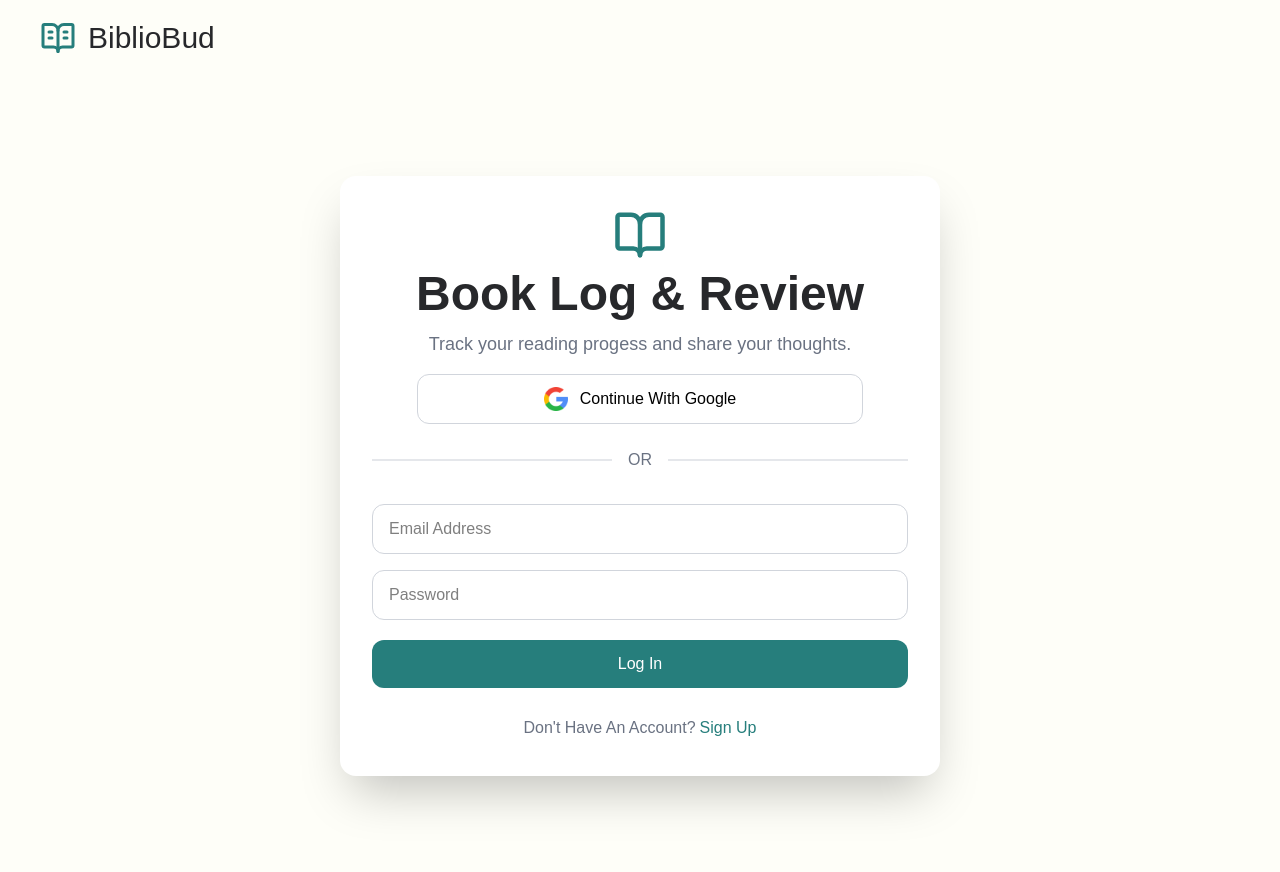
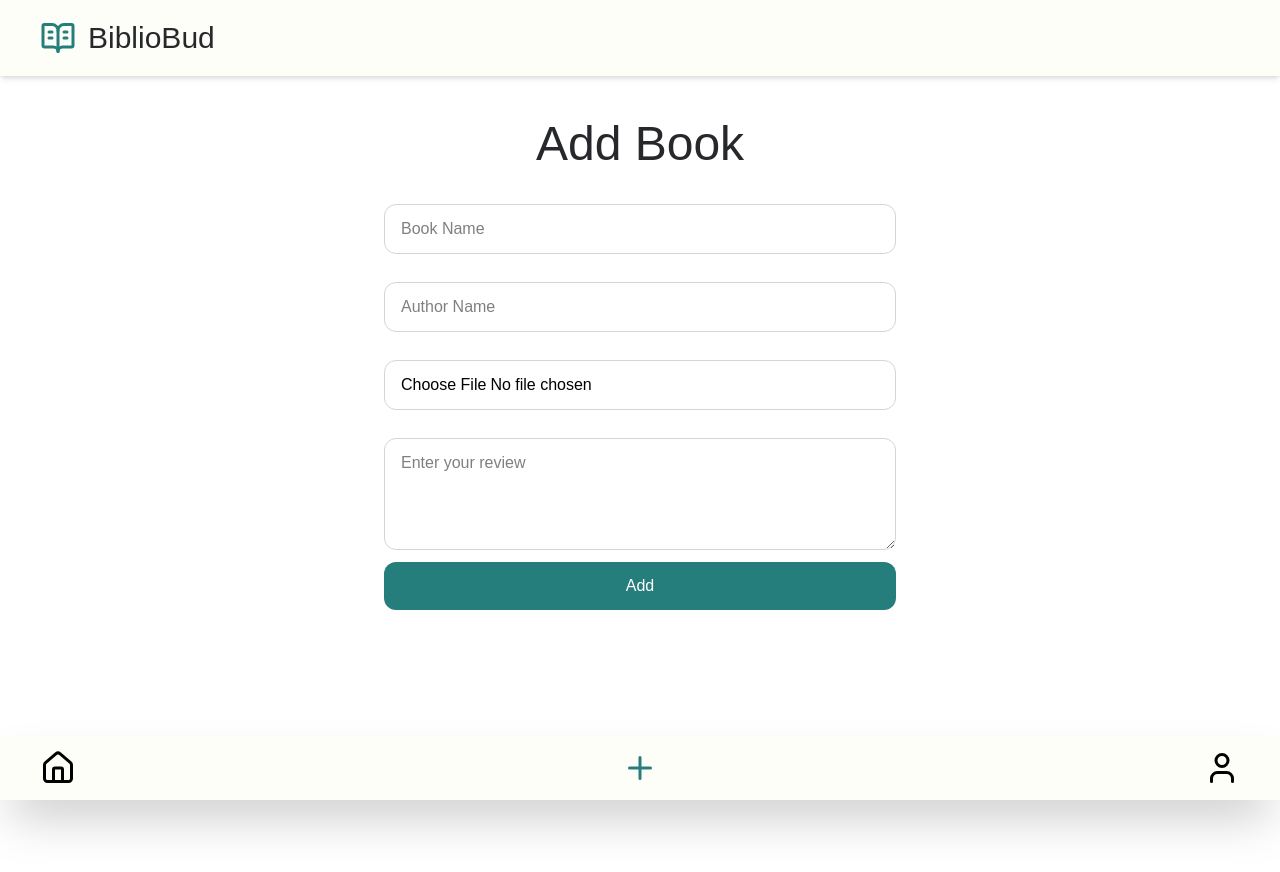
Before and after one commit to MaestroOG/book-tracker, a React (Vite) app: page /add-book in a window 1280 px wide. Before the commit this address led to /login. Shown: the top 872 px of the page. After the commit the page ends 800 px from the top, so only its background shows below. Built offline with nearby package versions, Linux system fonts and the light colour scheme; no server answers; sample sign-in values are in the browser's storage.

Commit message:
intialize firestore and persist sessions

```diff
--- a/src/context/Firebase.jsx
+++ b/src/context/Firebase.jsx
@@ -19,10 +19,12 @@ const googleProvider = new GoogleAuthProvider()
 const FirebaseProvider = ({ children }) => {
 
     const [user, setUser] = useState(null);
+    const [loading, setLoading] = useState(true)
 
     useEffect(() => {
         const unsubscribe = onAuthStateChanged(auth, (user) => {
             setUser(user || null);
+            setLoading(false)
         })
 
         return () => unsubscribe()
@@ -48,7 +50,7 @@ const FirebaseProvider = ({ children }) => {
     }
     return (
         <FirebaseContext.Provider value={{ signUpWithEmailPass, user, signInWithEmailPass, signOut, signUpWithGoogle }}>
-            {children}
+            {loading ? <div className="h-screen w-full flex items-center justify-center">Loading...</div> : children}
         </FirebaseContext.Provider>
     )
 }
--- a/src/pages/AddBook.jsx
+++ b/src/pages/AddBook.jsx
@@ -4,17 +4,22 @@ import Input from '../components/Input'
 const AddBook = () => {
     const [bookName, setBookName] = useState("")
     const [authorName, setAuthorName] = useState("")
+    const [review, setReview] = useState("")
+
+    const handleSubmit = (e) => {
+        e.preventDefault();
+    }
     return (
         <>
             <main className='section-padding my-6'>
                 <h1 className='text-center font-medium'>
                     Add Book
                 </h1>
-                <form className='max-w-lg mx-auto flex flex-col space-y-3 mt-5'>
+                <form onSubmit={(e) => handleSubmit(e)} className='max-w-lg mx-auto flex flex-col space-y-3 mt-5'>
                     <Input type={'text'} placeholder={'Book Name'} className={'w-full'} required={true} value={bookName} setValue={setBookName} />
                     <Input type={'text'} placeholder={'Author Name'} className={'w-full'} required={true} value={authorName} setValue={setAuthorName} />
                     <input type="file" className='w-full placeholder:text-muted' />
-                    <textarea className='w-full h-28 overflow-y-auto' placeholder='Enter your review'></textarea>
+                    <textarea value={review} onChange={(e) => setReview(e.target.value)} className='w-full h-28 overflow-y-auto' placeholder='Enter your review'></textarea>
                     <button type="submit" className='btn-primary w-full'>Add</button>
                 </form>
             </main>
--- a/src/pages/Home.jsx
+++ b/src/pages/Home.jsx
@@ -7,8 +7,7 @@ const Home = () => {
                 <h1>Your Reads</h1>
                 <div className="overflow-x-auto whitespace-nowrap hide-scrollbar">
                     <div className="flex space-x-4">
-                        <BookCard coverPath={'/book-cover.jpg'} name={'Notes From Underground'} author={'Fyodor Dostoevsky'} />
-                        <BookCard coverPath={'/book-cover-2.jpg'} name={'The Subtle Art of Not Giving a F***'} author={'Mark Manson'} />
+
                     </div>
                 </div>
             </section>
@@ -17,8 +16,6 @@ const Home = () => {
                 <h1>Popular Reads</h1>
                 <div className="overflow-x-auto whitespace-nowrap hide-scrollbar">
                     <div className="flex space-x-4">
-                        <BookCard coverPath={'/book-cover.jpg'} name={'Notes From Underground'} author={'Fyodor Dostoevsky'} />
-                        <BookCard coverPath={'/book-cover-2.jpg'} name={'The Subtle Art of Not Giving a F***'} author={'Mark Manson'} />
                     </div>
                 </div>
             </section>
--- a/src/pages/ProtectionRoute.jsx
+++ b/src/pages/ProtectionRoute.jsx
@@ -4,7 +4,7 @@ import { Navigate } from 'react-router-dom'
 const ProtectionRoute = ({ children }) => {
     const { user } = useFirebase()
 
-    if (user === null) {
+    if (!user) {
         return <Navigate to={'/login'} />
     }
     return children;
--- a/src/utils/firebase.js
+++ b/src/utils/firebase.js
@@ -1,4 +1,5 @@
 import { initializeApp } from "firebase/app";
+import { getFirestore } from "firebase/firestore";
 import { getAuth } from "firebase/auth";
 
 const firebaseConfig = {
@@ -13,3 +14,4 @@ const firebaseConfig = {
 
 const app = initializeApp(firebaseConfig);
 export const auth = getAuth(app)
+export const firestore = getFirestore(app)
```
